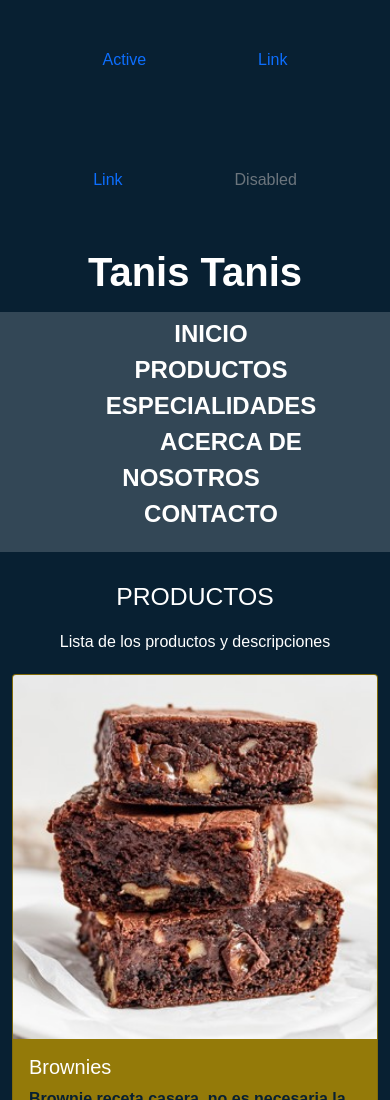
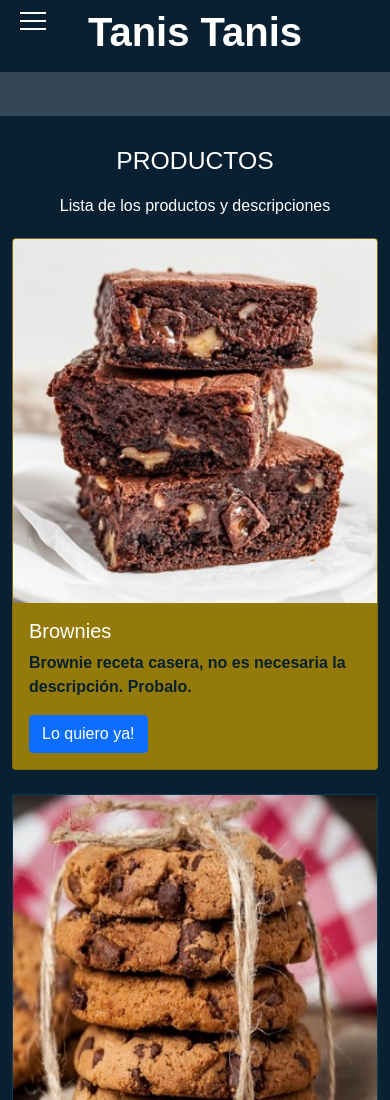
Before and after one commit to jgonzalez03/tanistanis, a website: page pages/productos.html in a window 390 px wide. Shown: the top 1100 px of the page. Drawn offline with nearby package versions, Linux system fonts and the light colour scheme; a web font is replaced by a local one.

Commit message:
Menu hamburguesa en todas las paginas

```diff
--- a/pages/productos.html
+++ b/pages/productos.html
@@ -20,33 +20,34 @@
 
     <header>
 
-        <ul class="nav justify-content-center">
-            <li class="nav-item">
-              <a class="nav-link active" aria-current="page" href="#">Active</a>
-            </li>
-            <li class="nav-item">
-              <a class="nav-link" href="#">Link</a>
-            </li>
-            <li class="nav-item">
-              <a class="nav-link" href="#">Link</a>
-            </li>
-            <li class="nav-item">
-              <a class="nav-link disabled">Disabled</a>
-            </li>
-          </ul>
 
         <h1 class="header__titulo texto__largo"><a href="../index.html">Tanis Tanis - Productos</a></h1>
         <h1 class="header__titulo texto__corto"><a href="../index.html">Tanis Tanis</a></h1>
 
         <nav class="header__nav">
 
-            <ul>
+            <ul class="texto__largo">
                 <li><a href="../index.html">INICIO</a></li>
                 <li><a href="../pages/productos.html">PRODUCTOS</a></li>
                 <li><a href="../pages/especialidades.html">ESPECIALIDADES</a></li>
                 <li><a href="../pages/acerca_de_nosotros.html">ACERCA DE NOSOTROS</a></li>
                 <li><a href="../pages/contacto.html">CONTACTO</a></li>
             </ul>
+
+            <div class="hamburger-menu">
+                <input id="menu__toggle" type="checkbox" />
+                <label class="menu__btn" for="menu__toggle">
+                    <span></span>
+                </label>
+
+                <ul class="menu__box">
+                    <li><a class="menu__item" href="../index.html">INICIO</a></li>
+                    <li><a class="menu__item" href="../pages/productos.html">PRODUCTOS</a></li>
+                    <li><a class="menu__item" href="../pages/especialidades.html">ESPECIALIDADES</a></li>
+                    <li><a class="menu__item" href="../pages/acerca_de_nosotros.html">ACERCA DE NOSOTROS</a></li>
+                    <li><a class="menu__item" href="../pages/contacto.html">CONTACTO</a></li>
+                </ul>
+            </div>
 
 
         </nav>
--- a/sass/style.scss
+++ b/sass/style.scss
@@ -314,7 +314,7 @@
     width: 26px;
     height: 26px;
     cursor: pointer;
-    z-index: 1;
+    z-index: 4;
 }
 .menu__btn > span,
 .menu__btn > span::before,
@@ -347,6 +347,7 @@
     background-color: $color-secundario;
     box-shadow: 2px 2px 6px rgba(0, 0, 0, .4);
     transition-duration: .25s;
+    z-index: 3;
 }
 .menu__item {
     display: block;
```
Also changed, not shown: pages/acerca_de_nosotros.html (+16 -1 lines), pages/contacto.html (+15 -1 lines), pages/especialidades.html (+15 -1 lines), css/styles.css.
